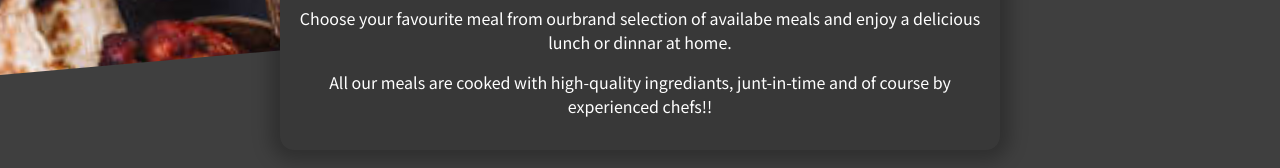
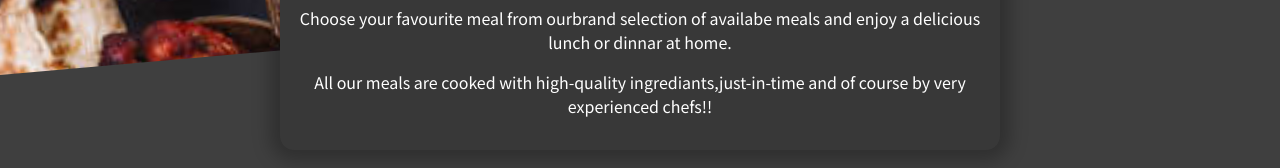
Before and after one commit to fhhdjfhedjdkjd123/reactjs-creating-a-restaurent-website, a React (Create React App) app: page / in a window 1280 px wide. Shown: the part 243-411 px from the top of the page. Built offline with nearby package versions, Linux system fonts and the light colour scheme.

Commit message:
added summary

```diff
--- a/src/components/Meals/MealsSummary.js
+++ b/src/components/Meals/MealsSummary.js
@@ -5,7 +5,7 @@ const MealsSummary =()=>{
         <section className={classes.summary}>
             <h2>Delicious Food,Delivered to you</h2>
             <p>Choose your favourite meal from ourbrand selection of availabe meals and enjoy a delicious lunch or dinnar at home.</p>
-            <p>All our meals are cooked with high-quality ingrediants, junt-in-time and of course by experienced chefs!!</p>
+            <p>All our meals are cooked with high-quality ingrediants,just-in-time and of course by very experienced chefs!!</p>
         </section>
     )
 }
```
